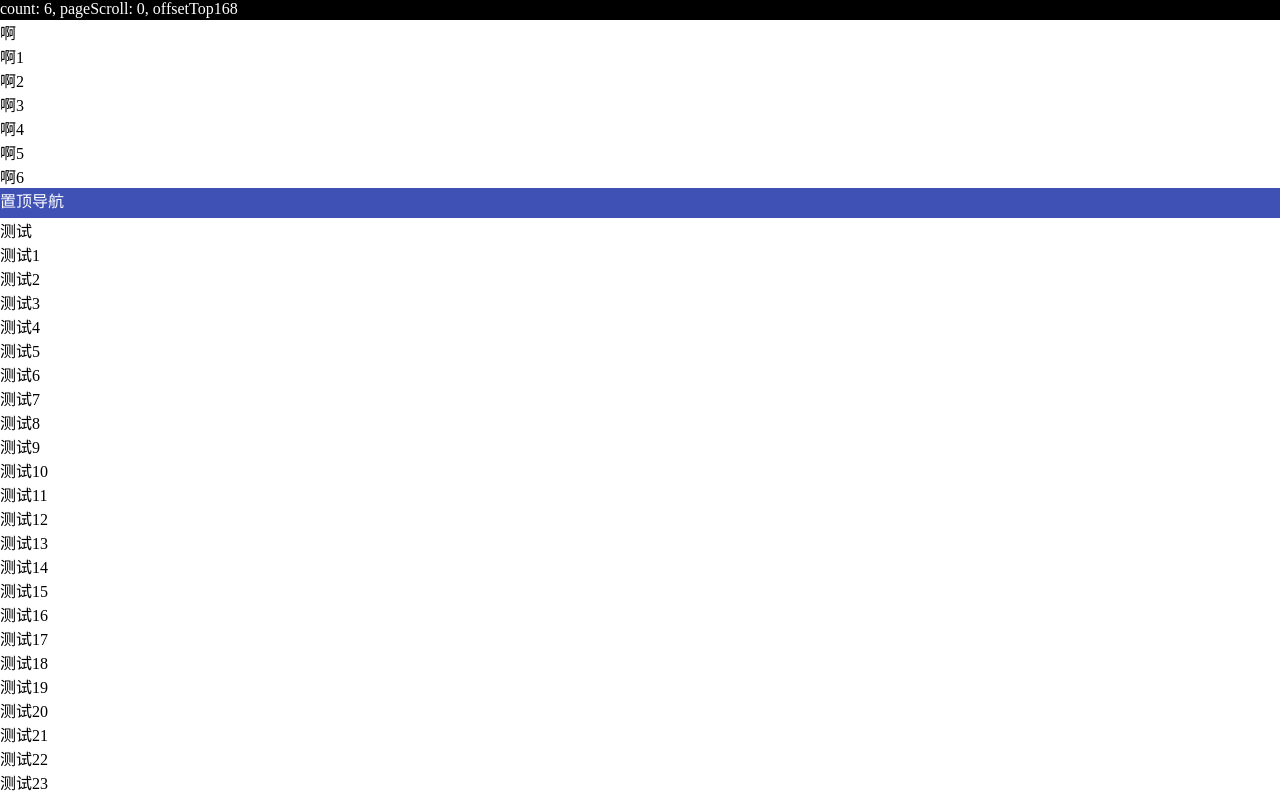
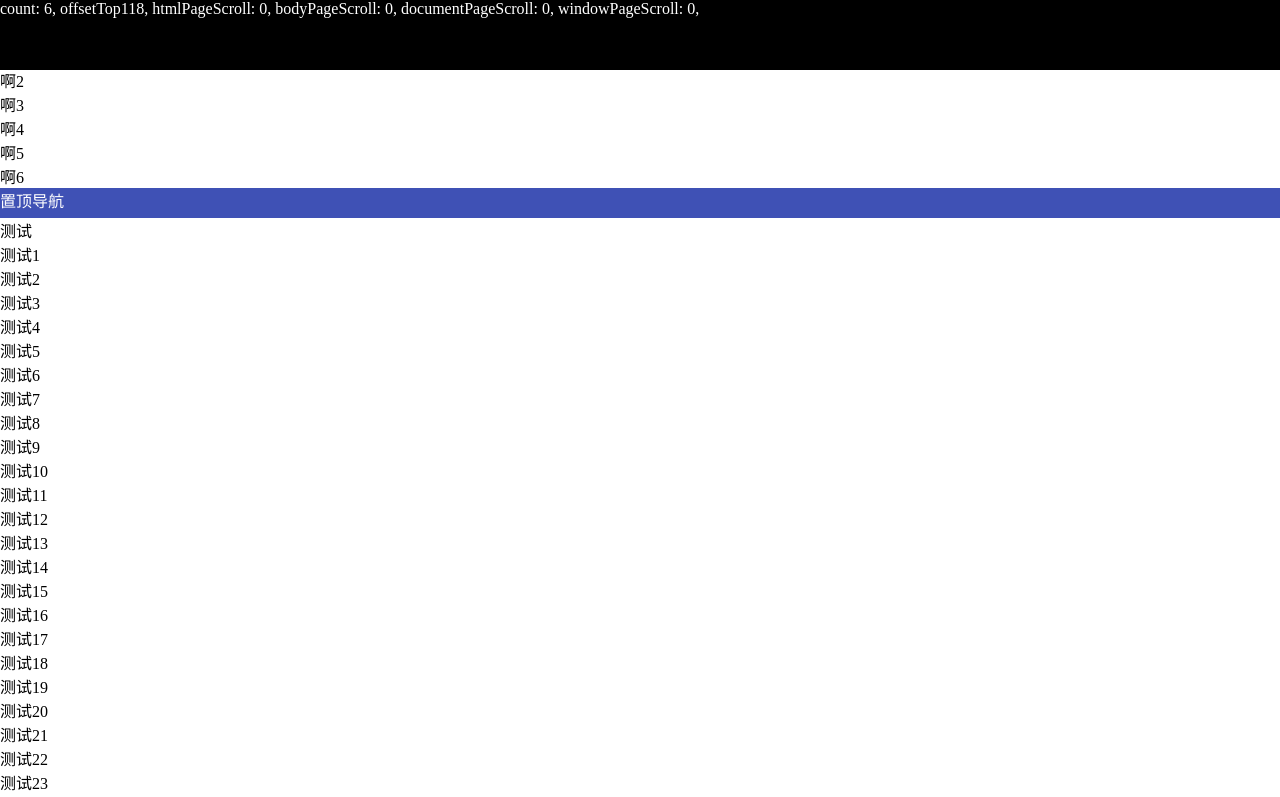
Before and after one commit to winsycwen/hello-world, a website: page test.html in a window 1280 px wide. Shown: the top 797 px of the page. Drawn offline with nearby package versions, Linux system fonts and the light colour scheme.

Commit message:
Update test.html

```diff
--- a/test.html
+++ b/test.html
@@ -14,7 +14,7 @@
       position: fixed;
       top: 0;
       width: 100%;
-      height: 20px;
+      height: 70px;
       background-color: #000;
       color: #fff;
       z-index: 2;
@@ -29,7 +29,7 @@
     }
     #nav.fixed {
       position: fixed;
-      top: 20px;
+      top: 70px;
       z-index: 1;
     }
     .nav-list {
@@ -122,7 +122,11 @@
       <p>测试59</p>
       <p>测试60</p>
     </div>
-    <div id="back" class="back-btn">回到顶部</div>
+    <div id="back-with-html" class="back-btn">回到顶部（back-width-html）</div>
+    <div id="back-with-body" class="back-btn">回到顶部（back-width-body）</div>
+    <div id="back-with-document" class="back-btn">回到顶部（back-width-document）</div>
+    <div id="back-with-window" class="back-btn">回到顶部（back-width-window）</div>
+    <div id="back-with-animate" class="back-btn">回到顶部（back-with-animate）</div>
   </div>
   <script src="https://cdn.bootcss.com/jquery/3.2.1/jquery.min.js"></script>
   <script>
@@ -132,13 +136,23 @@
 
       var lastScrollTop = 0;
       var navDom = document.getElementById('nav');
-      var offsetTop = navDom.offsetTop - 20;
+      var offsetTop = navDom.offsetTop - $('#count').outerHeight();
       var wrapper = document.getElementById('wrapper');
 
       window.onscroll = function() {
         // var pageScroll = document.documentElement.scrollTop;
-        var pageScroll = $("html").scrollTop() || $("body").scrollTop();
+        var pageScroll = $('html').scrollTop() || $('body').scrollTop();
         var delta = pageScroll - lastScrollTop;
+        var html = '';
+
+        count ++;
+        html += 'count: ' + count + ', ';
+        html += 'offsetTop' + offsetTop + ', ';
+        html += 'htmlPageScroll: ' + $('html').scrollTop() + ', ';
+        html += 'bodyPageScroll: ' + $('body').scrollTop() + ', ';
+        html += 'documentPageScroll: ' + $(document).scrollTop() + ', ';
+        html += 'windowPageScroll: ' + $(window).scrollTop() + ', ';
+        countDom.innerHTML = html;
 
         fixedNav(delta, pageScroll, function() {
           lastScrollTop = pageScroll;
@@ -146,8 +160,6 @@
       };
 
       function fixedNav(delta, pageScroll, callback) {
-        count ++;
-        countDom.innerHTML = 'count: ' + count + ', pageScroll: ' + pageScroll + ', offsetTop' + offsetTop;
         if (delta >= 0 && pageScroll >= offsetTop) {
           // 页面下滚
           navDom.classList.add('fixed');
@@ -158,8 +170,20 @@
         callback && callback();
       }
 
-      $('#back').on('click', function() {
-        $("html").scrollTop(0);
+      $('#back-with-html').on('click', function() {
+        $('html').scrollTop(0);
+      });
+      $('#back-with-body').on('click', function() {
+        $('body').scrollTop(0);
+      });
+      $('#back-with-document').on('click', function() {
+        $(document).scrollTop(0);
+      });
+      $('#back-with-window').on('click', function() {
+        $(window).scrollTop(0);
+      });
+      $('#back-with-animate').on('click', function() {
+        $('html, body').animate({scrollTop: 0});
       });
     };
   </script>
```
